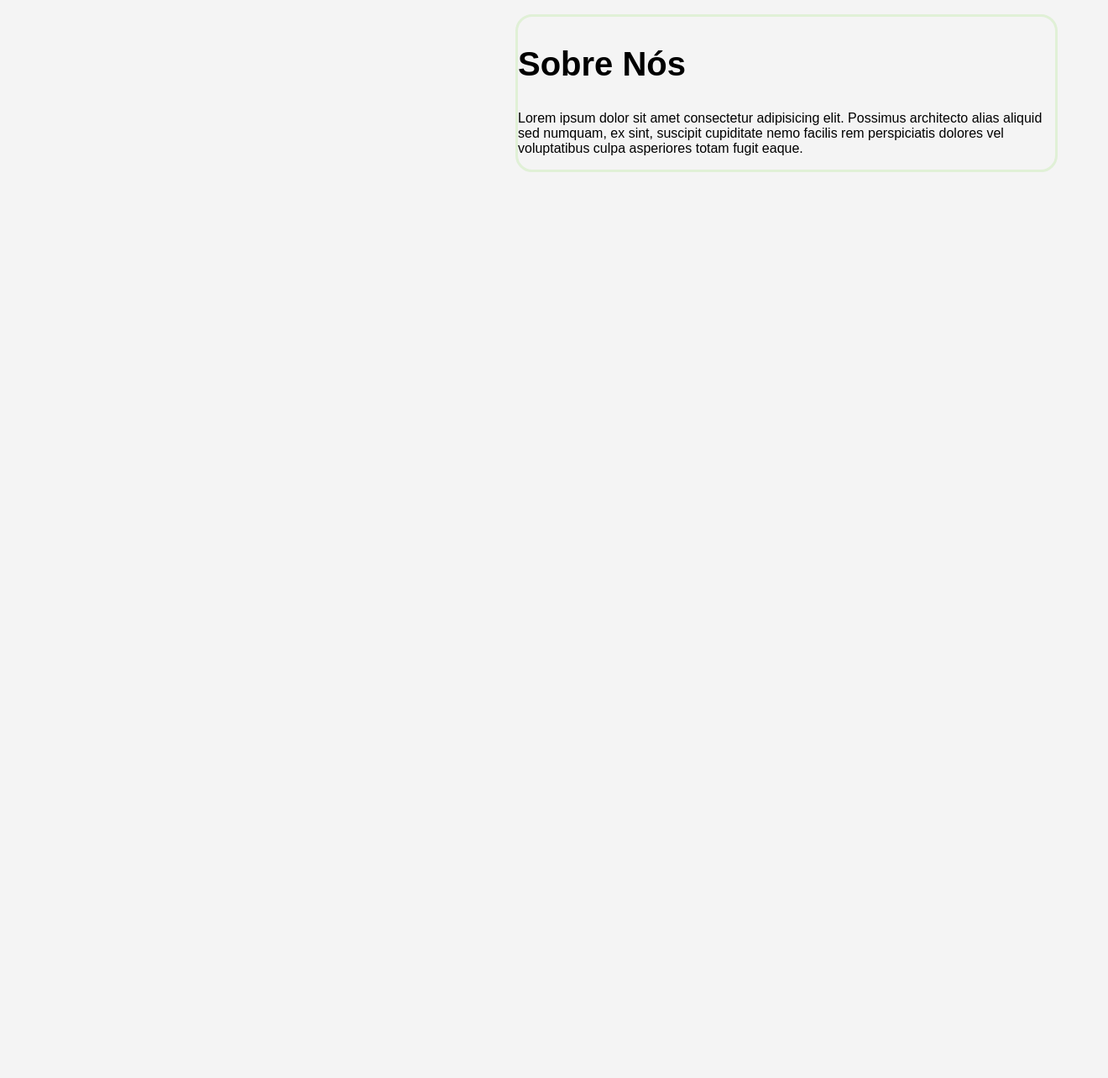
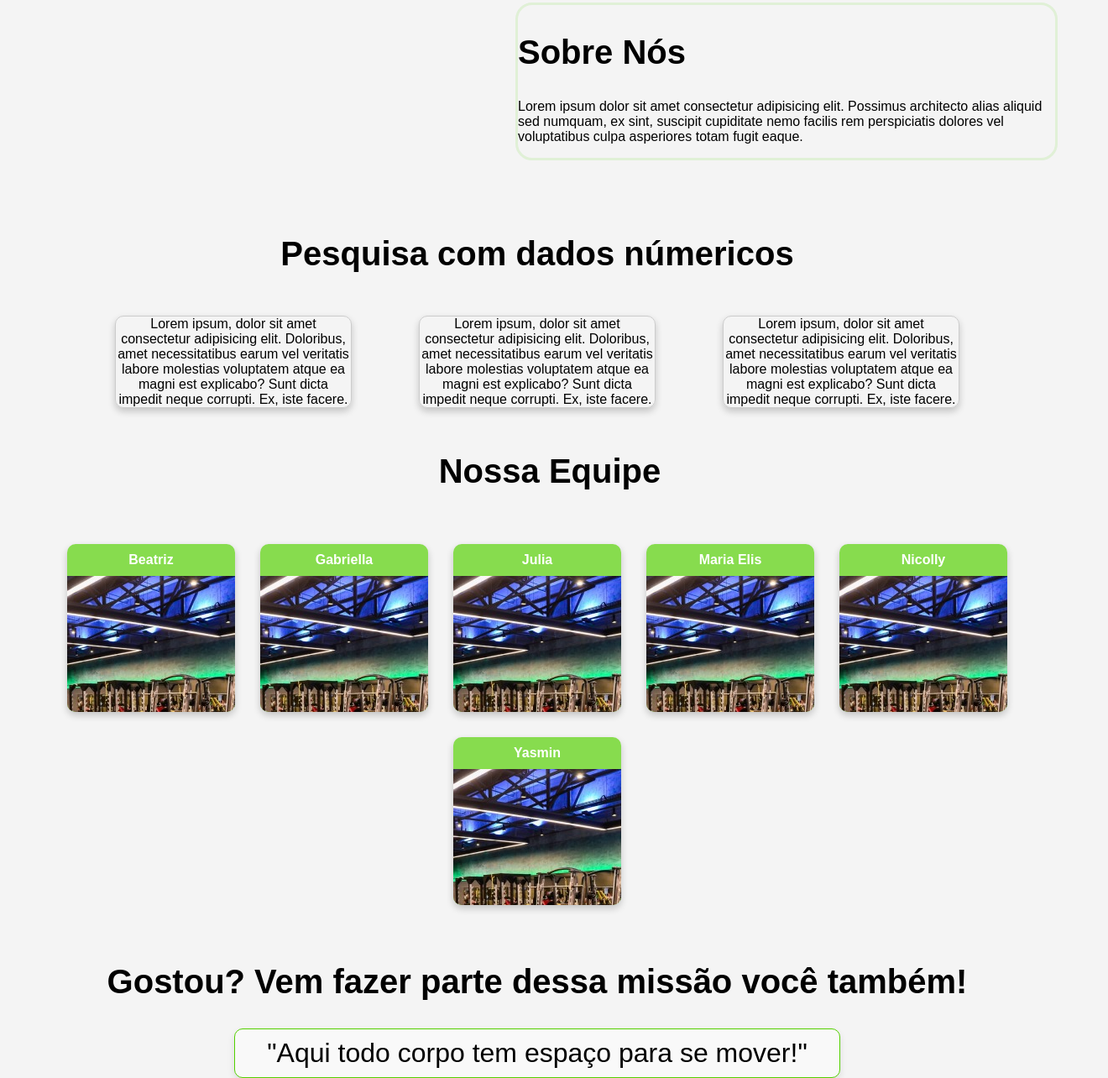
Before and after one commit to Julliia-az/AdaptFit, a plain HTML site: page sobre.html in a window 1280 px wide. Shown: the part 304-1588 px from the top of the page at 84% size, 1320 px wide, since content can reach past the window. Before the commit the page ends 800 px from the top, so only its background shows below. Drawn offline with Linux system fonts and the light colour scheme.

Commit message:
Completando o html da página 'sobre.html'

```diff
--- a/sobre.css
+++ b/sobre.css
@@ -7,6 +7,8 @@ body {
 
 header
 {
+    position: fixed;
+    top: 0;
     background-color: #555555;
     color: #fff;
     padding: 20px;
@@ -62,7 +64,7 @@ input{
     width: 50%;
     text-align: left;
     margin-left: 20px;
-    margin-top: 30px;
+    margin-top: 90px;
 }
 
 .NossaMissao:hover{
@@ -84,3 +86,89 @@ input{
     transform: scale(1.05);
     margin-right: 25px;
 }
+
+.pesquisas {
+    text-align: center;
+    margin: 20px 0;
+    flex-wrap: wrap;
+}
+
+.pesquisa {
+    display: flex;
+    justify-content: center;
+    gap: 80px;
+    /* Espaço entre os blocos */
+}
+
+.dados {
+    border: 1px solid #ccc;
+    border-radius: 10px;
+    width: 280px; /* Largura do bloco */
+    box-shadow: 0 4px 8px rgba(0, 0, 0, 0.2);
+    overflow: hidden;
+}
+
+.nossa-equipe{
+    display: flex;
+    flex-wrap: wrap; /* Permite quebrar linha em telas menores */
+    justify-content: center;
+    gap: 30px;
+    margin-top: 20px;
+}
+
+.equipe{
+    display: flex;
+    flex-wrap: wrap;
+    justify-content: center;
+    gap: 30px;
+}
+
+.integrantes{
+    width: 200px;
+    height: 200px;
+    background-color: #54d100ad;
+    border-radius: 10px;
+    overflow: hidden;
+    box-shadow: 0 4px 8px rgba(0,0,0,0.2);
+    display: flex;
+    flex-direction: column;
+    align-items: center;
+}
+
+.nome{
+    color: #FFFFFF;
+    padding: 10px;
+    text-align: center;
+    font-weight: bold;
+}
+
+.chamada{
+    display: flex;
+    align-items: center;
+    flex-direction: column;
+}
+
+.frase {
+  display: flex;
+  align-items: center;
+  justify-content: center;
+  flex-direction: column;
+  border: 1px solid #54D100;
+  border-radius: 10px;
+  padding: 10px;
+  width: 100%;
+  max-width: 700px;
+  font-size: 2rem;
+  margin: 0 auto;
+  text-align: center;
+  box-shadow: 0 4px 8px rgba(0, 0, 0, 0.1);
+  background-color: #f9f9f9;
+  transition: all 0.3s ease;
+}
+
+@media (max-width: 500px) {
+  .frase {
+    font-size: 1.5rem;
+    padding: 15px;
+  }
+}
--- a/sobre.html
+++ b/sobre.html
@@ -30,6 +30,55 @@
         <p> Lorem ipsum dolor sit amet consectetur adipisicing elit. Possimus architecto alias aliquid sed numquam, ex sint, suscipit cupiditate nemo facilis rem perspiciatis dolores vel voluptatibus culpa asperiores totam fugit eaque.</p>
     </div>
 
+    <section class="pesquisas">
+        <br><br>
+        <h2>Pesquisa com dados númericos</h2>
+        <br>
+        <div class="pesquisa">
+
+            <div class="dados">Lorem ipsum, dolor sit amet consectetur adipisicing elit. Doloribus, amet necessitatibus earum vel veritatis labore molestias voluptatem atque ea magni est explicabo? Sunt dicta impedit neque corrupti. Ex, iste facere.</div>
+            <div class="dados">Lorem ipsum, dolor sit amet consectetur adipisicing elit. Doloribus, amet necessitatibus earum vel veritatis labore molestias voluptatem atque ea magni est explicabo? Sunt dicta impedit neque corrupti. Ex, iste facere.</div>
+            <div class="dados">Lorem ipsum, dolor sit amet consectetur adipisicing elit. Doloribus, amet necessitatibus earum vel veritatis labore molestias voluptatem atque ea magni est explicabo? Sunt dicta impedit neque corrupti. Ex, iste facere.</div>
+        </div>
+    </section>
+
+    <section class="nossa-equipe">
+        <br><br>
+        <h2>Nossa Equipe</h2>
+        <div class="equipe">
+            <div class="integrantes">
+                <div class="nome">Beatriz</div>
+                <img src="Imagens/AcademiaAmericana.jpg" alt="">
+            </div>
+            <div class="integrantes">
+                <div class="nome">Gabriella</div>
+                <img src="Imagens/AcademiaAmericana.jpg" alt="">
+            </div>
+            <div class="integrantes">
+                <div class="nome">Julia</div>
+                <img src="Imagens/AcademiaAmericana.jpg" alt="">
+            </div>
+            <div class="integrantes">
+                <div class="nome">Maria Elis</div>
+                <img src="Imagens/AcademiaAmericana.jpg" alt="">
+            </div>
+            <div class="integrantes">
+                <div class="nome">Nicolly</div>
+                <img src="Imagens/AcademiaAmericana.jpg" alt="">
+            </div>
+            <div class="integrantes">
+                <div class="nome">Yasmin</div>
+                <img src="Imagens/AcademiaAmericana.jpg" alt="">
+            </div>
+        </div>
+    </section>
+
+    <section class="chamada">
+        <br><br>
+        <h2>Gostou? Vem fazer parte dessa missão você também!</h2>
+        <div class="frase">"Aqui todo corpo tem espaço para se mover!"</div>
+    </section>
+
     <footer class="footer">
 
     </footer>
```
